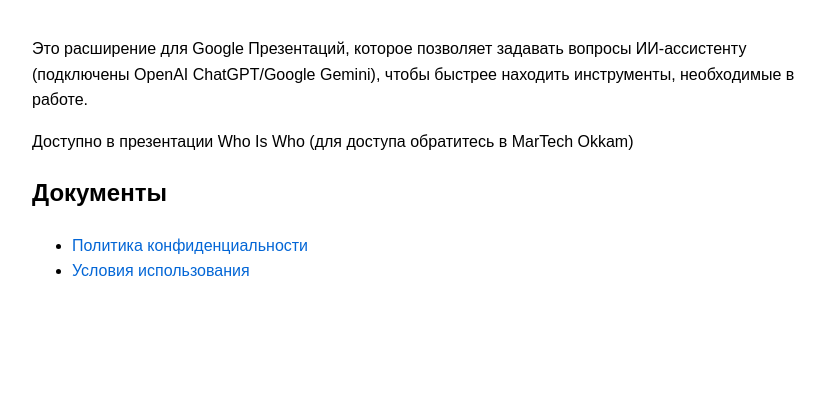
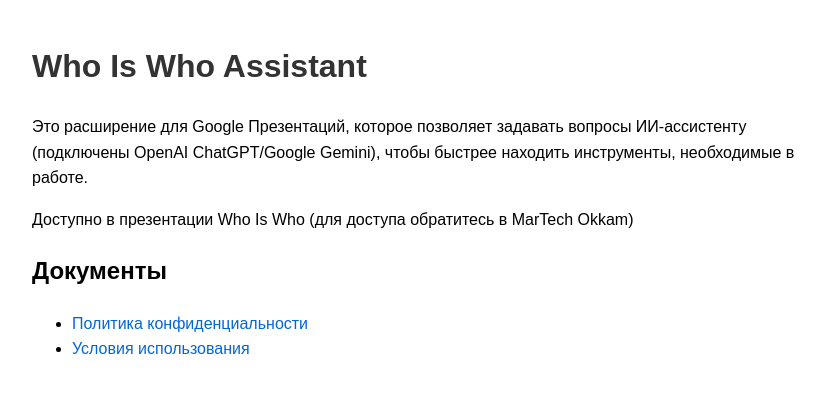
Before and after one commit to LelyaMart/Who-is-Who-Assistant, a plain HTML site: page index.html in a window 1280 px wide. Shown: the whole page, without its empty margins (208-1033 px from the left). Drawn offline with Linux system fonts and the light colour scheme.

Commit message:
Update index.html

```diff
--- a/index.html
+++ b/index.html
@@ -12,6 +12,7 @@
     </style>
 </head>
 <body>
+    <h1>Who Is Who Assistant</h1>
     <p>Это расширение для Google Презентаций, которое позволяет задавать вопросы ИИ-ассистенту (подключены OpenAI ChatGPT/Google Gemini), чтобы быстрее находить инструменты, необходимые в работе.</p>
 
     <p>Доступно в презентации Who Is Who (для доступа обратитесь в MarTech Okkam)</p>
```
